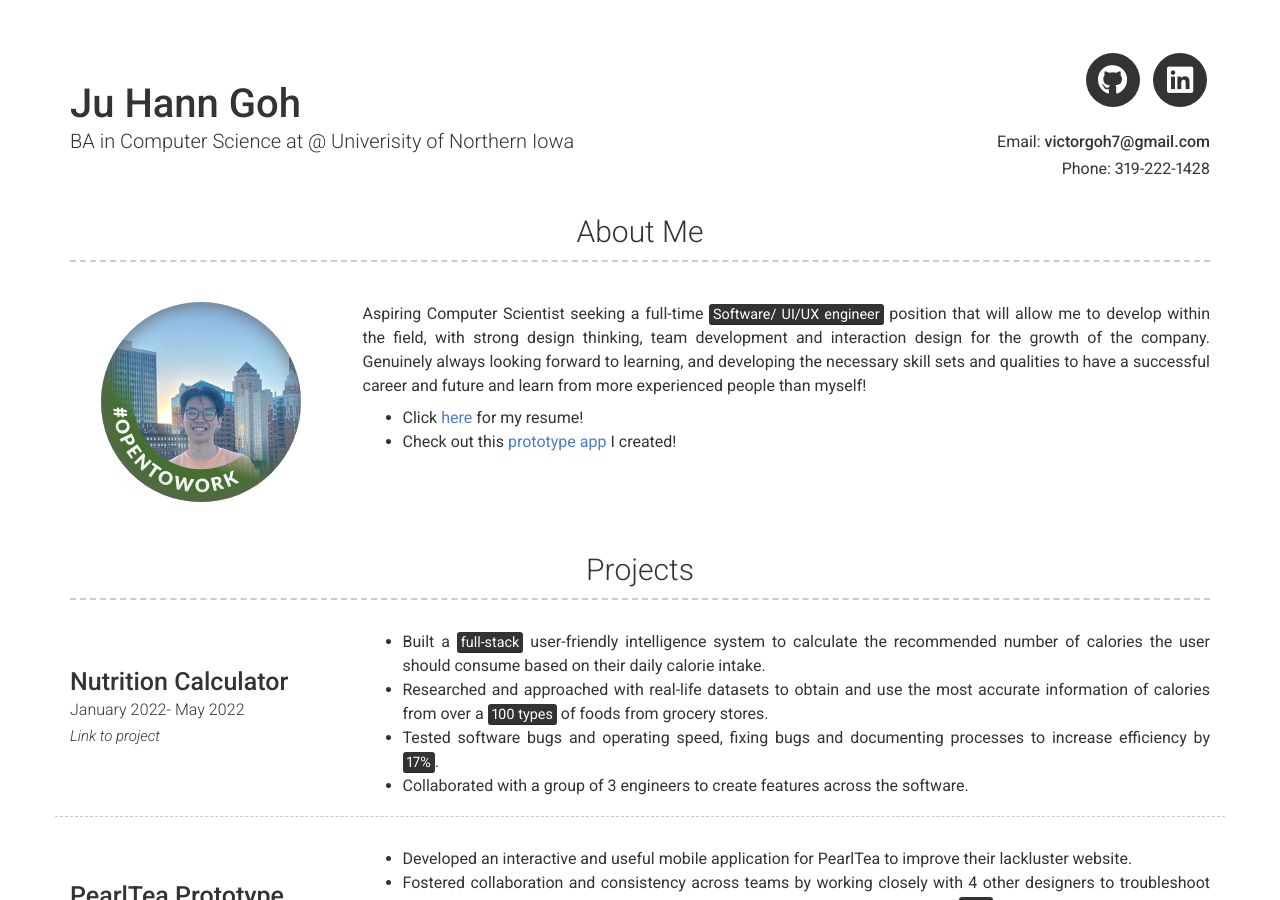
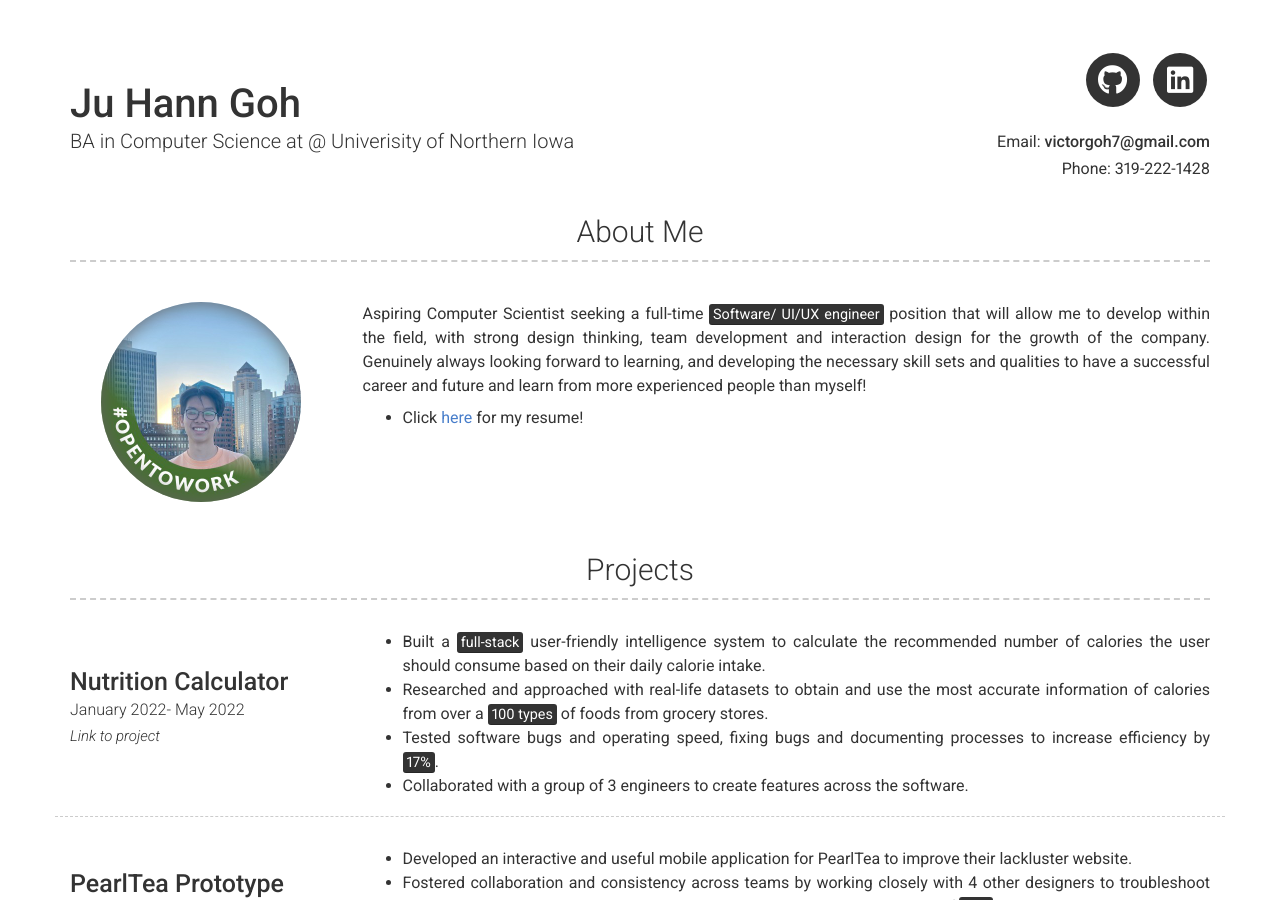
Before and after one commit to jugoh09/resume-website, a Jekyll site: the page built from index.md, in a window 1280 px wide and 900 px high. Built offline with Jekyll 4.4.1, drawn with Linux system fonts in a browser that asks for light colours; nearby versions of some CDN libraries; some of the changed lines change nothing that is shown.

Commit message:
Update _config.yml

```diff
--- a/_config.yml
+++ b/_config.yml
@@ -56,8 +56,9 @@
   with strong design thinking, team development and interaction design for the growth of the company. Genuinely always looking forward to learning,
   and developing the necessary skill sets and qualities to have a successful career and future and learn from more experienced people than myself!
 
+
   - Click [here](https://docs.google.com/document/d/13slO1AKTTwuyWYA8Yq1EmTlTcc2odzxp/export?format=pdf&ouid=116448960185942559111&rtpof=true&sd=true) for my resume!
-  - Check out this [prototype app](https://invis.io/DP11YZJM4KMV#/460666463_HW_8_-_Phone_X_-11-) I created!
+
 
 # You can even add paragraphs by using empty lines like this and add anything else [markdown](https://www.markdownguide.org/getting-started#what-is-markdown) supports such as
 # - Lists
@@ -98,6 +99,8 @@
         title: PearlTea Prototype App
         # link: Link to project (eg. sproogen.github.io/modern-resume-theme)(optional)
         caption: August 2021- December 2021
+        link: https://invis.io/DP11YZJM4KMV#/460666463_HW_8_-_Phone_X_-11-
+        link_text: Link to project
         # additional_links:
           # - title:  Github page for project (eg. sproogen/modern-resume-theme)
             # icon: fab fa-github
```
